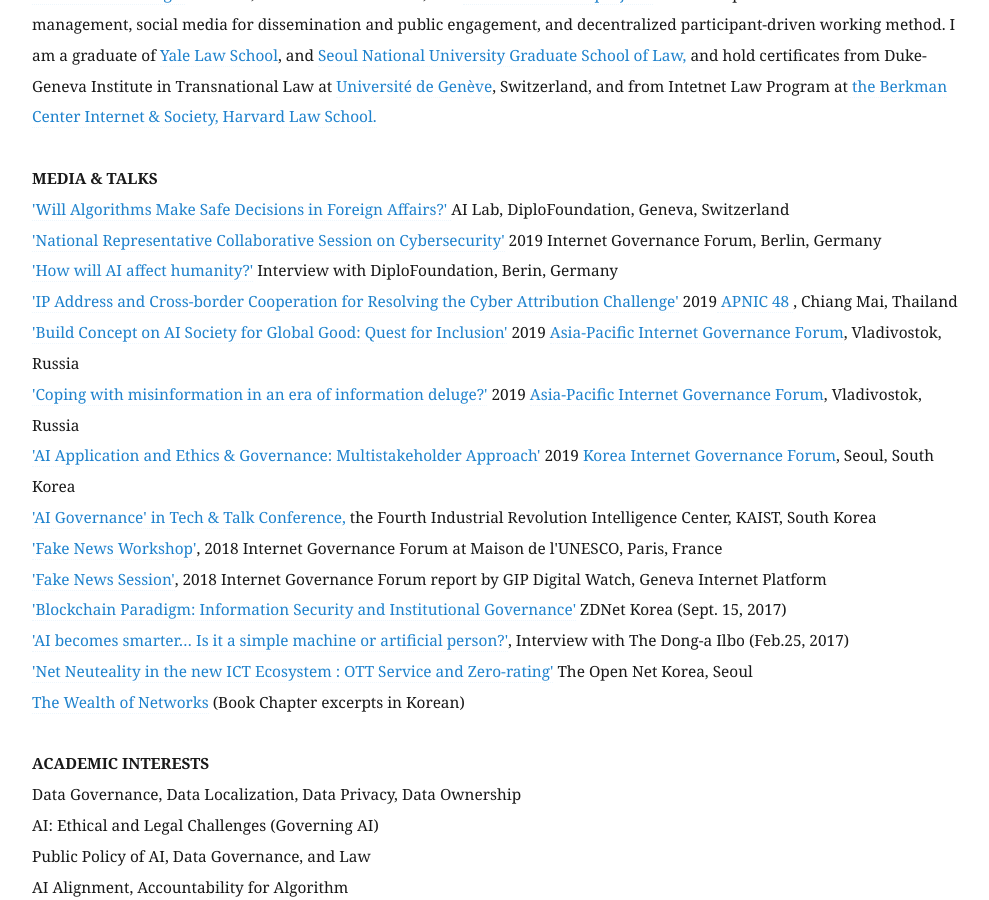
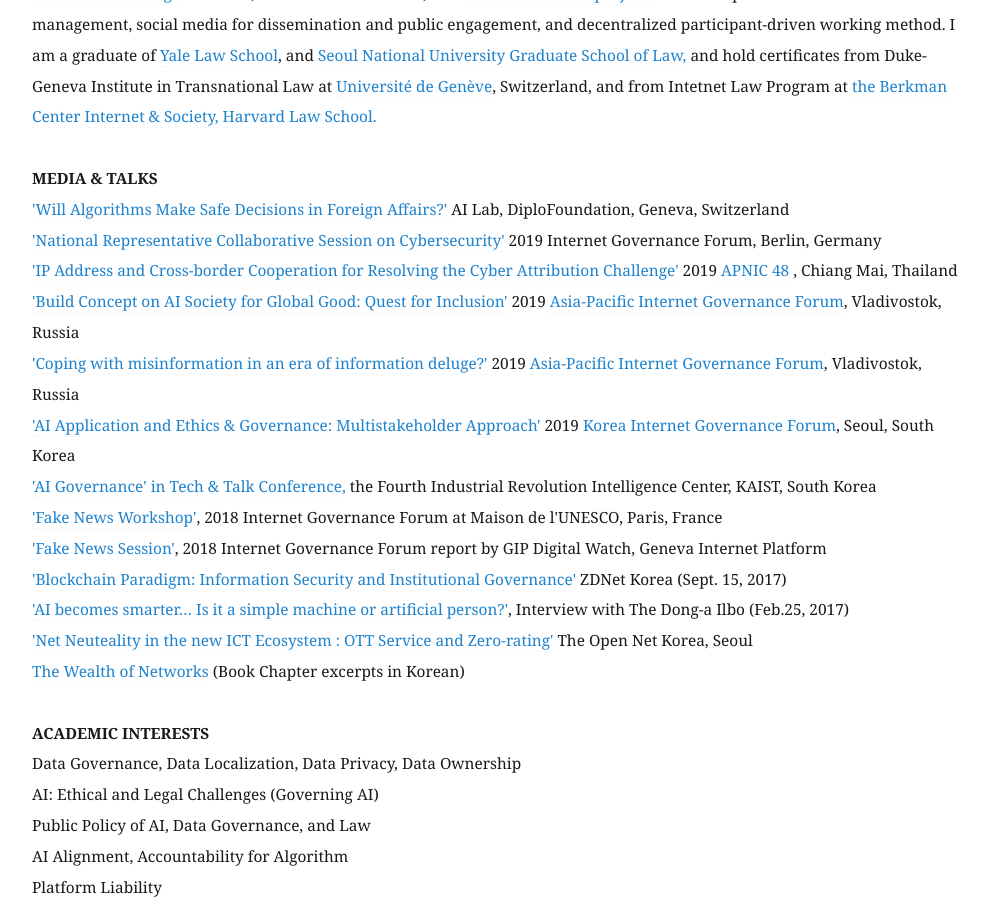
Before and after one commit to eunchangchoi/eunchangchoi.github.io, a Jekyll site: the page built from index.md, in a window 1280 px wide and 900 px high, scrolled down 1802 px. Shown: the whole window, without its empty margins (68-1057 px from the left). Built offline with Jekyll 4.4.1, drawn with Linux system fonts in a browser that asks for light colours.

Commit message:
Update index.md

```diff
--- a/index.md
+++ b/index.md
@@ -30,7 +30,6 @@
 
  <a href="https://www.diplomacy.edu/blog/will-algorithms-make-safe-decisions-foreign-affairs"> 'Will Algorithms Make Safe Decisions in Foreign Affairs?' </a> AI Lab, DiploFoundation, Geneva, Switzerland <br>
 <a href="https://www.youtube.com/watch?v=nsZJaB3fx0E&feature=youtu.be&t=1689">'National Representative Collaborative Session on Cybersecurity'</a> 2019 Internet Governance Forum, Berlin, Germany <br>
-<a href="https://www.youtube.com/watch?v=-o_1c7IW1K4">'How will AI affect humanity?'</a> Interview with DiploFoundation, Berin, Germany<br>
 <a href="https://youtu.be/uRsC_ypHGCg?t=1336">'IP Address and Cross-border Cooperation for Resolving the Cyber Attribution Challenge'</a> 2019<a href="https://conference.apnic.net/48/program/schedule/#/day/6/cooperation-sig"> APNIC 48 </a>, Chiang Mai, Thailand<br>
 <a href="https://www.ftp.asia/index.php/s/tLZWIWMG1Qp7oA0">'Build Concept on AI Society for Global Good: Quest for Inclusion'</a> 2019 <a href="https://2019.aprigf.asia/prog"> Asia-Pacific Internet Governance Forum</a>, Vladivostok, Russia <br>
 <a href="https://www.ftp.asia/index.php/s/HGkuD3YVUBssKrP">'Coping with misinformation in an era of information deluge?'</a> 2019 <a href="https://2019.aprigf.asia/prog"> Asia-Pacific Internet Governance Forum</a>, Vladivostok, Russia <br>
```
